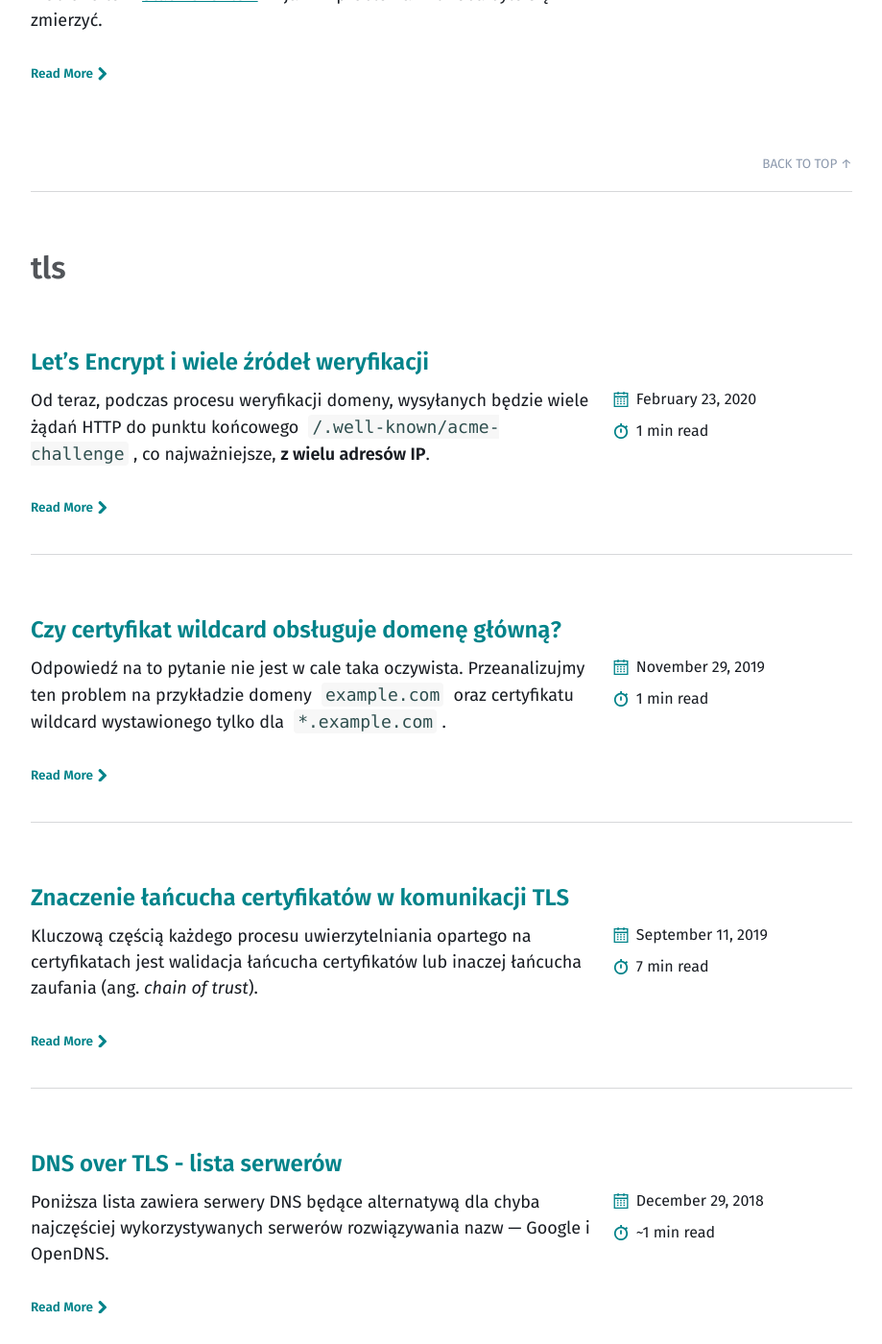
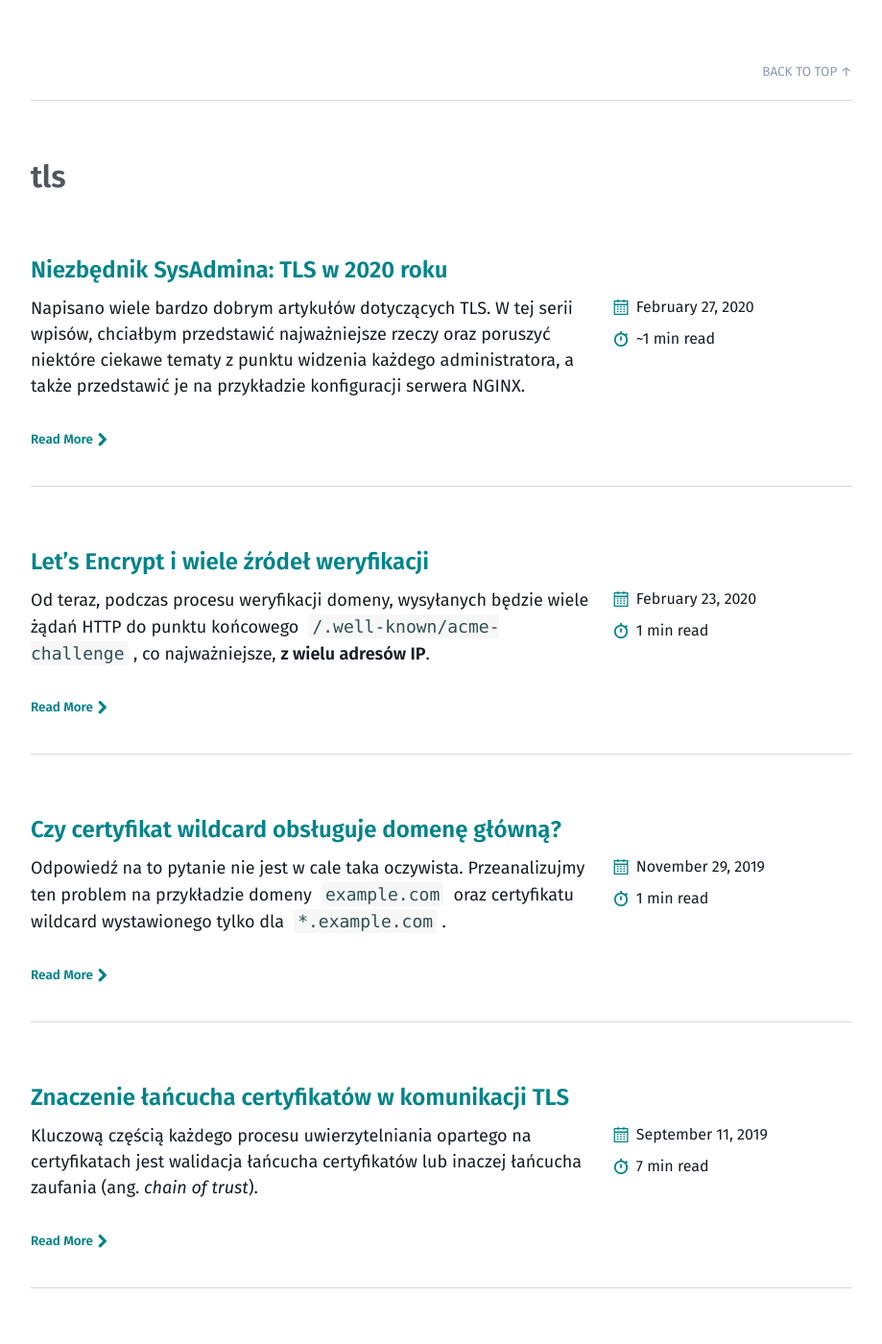
Before and after one commit to morristech/trimstray.github.io, a Jekyll site: the page built from tags.md, in a window 1280 px wide and 1400 px high, scrolled down 28877 px. Shown: the whole window at 96% size, without its empty margins (180-1099 px from the left). Built offline with Jekyll 4.4.1, drawn with Linux system fonts in a browser that asks for light colours; some of the changed text lies outside the part shown.

Commit message:
fix post title - signed-off-by: trimstray <trimstray@gmail.com>

```diff
--- a/_posts/2020-02-26-niezbednik_sysadmina_tls_w_2020_roku.md
+++ b/_posts/2020-02-26-niezbednik_sysadmina_tls_w_2020_roku.md
@@ -1,7 +1,7 @@
 ---
 layout: post
-title: Niezbędnik SysAdmina: TLS w 2020 roku
-date: 2020-02-26 20:29:39
+title: 'Niezbędnik SysAdmina: TLS w 2020 roku'
+date: 2020-02-27 12:29:39
 categories: [publications]
 tags: [PL, http, https, security, ssl, tls, ciphers]
 comments: false
```
